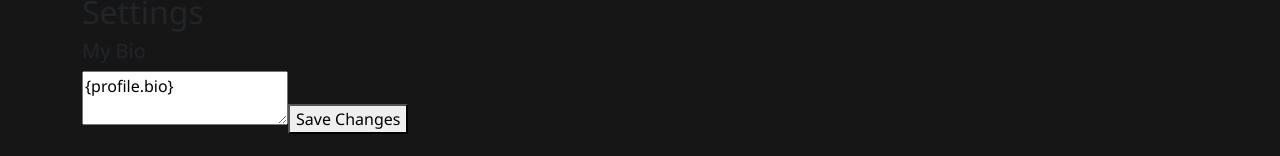
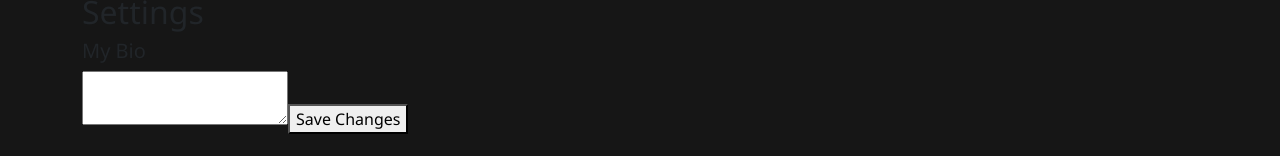
Before and after one commit to LorenzoFTSIC/LFCoders, a React (Create React App) app in the folder client/: page /settings in a window 1280 px wide. Shown: the part 357-513 px from the top of the page. Built offline with nearby package versions, Linux system fonts and the light colour scheme.

Commit message:
added the commented out option of bringing in the QUERYs for bio (from queries.js and mutations.js in utils). Would also need to add a useQuery for profile (like in the Profile.js)

```diff
--- a/client/src/pages/Settings.js
+++ b/client/src/pages/Settings.js
@@ -1,13 +1,40 @@
 import React, { useState } from 'react';
 
+// import { useQuery, useMutation } from '@apollo/client';
+// import { QUERY_BIO } from '../utils/queries';
+// import { EDIT_BIO } from '../utils/mutations';
+
 const Settings = () => {
-  const [textarea, setTextarea] = useState('{profile.bio}');
-  // ^ I'm hoping this variable will bring in whatever the poster originally put as a Bio
+  const [textarea, setTextarea] = useState('');
 
   const handleChange = (e) => {
     setTextarea(e.target.value);
   };
 
+    //   let { id } = useParams();
+
+  // const { loading, data } = useQuery(QUERY_BIO, {
+  //   variables: { _id: id },
+  // });
+
+  // QUERY PROFILE NOT THE QUERY_BIO ***
+
+  // const profile = data?.profile || [];
+
+  // const [editBio, { error }] = useMutation(EDIT_BIO);
+
+  // const handleBio = async (bio) => {
+  //   try {
+  //     await editBio({
+  //       variables: { _id: id, bio: bio },
+  //     });
+  //   } catch (err) {
+  //     console.error(err);
+  //   }
+  // };
+
+
+  // PUTTING SETTINGS AS A MODAL SO THAT THE INFORMATION COULD THEN BE BROUGHT IN AS A PROP
   return (
     <>
       <h2>Settings</h2>
```
